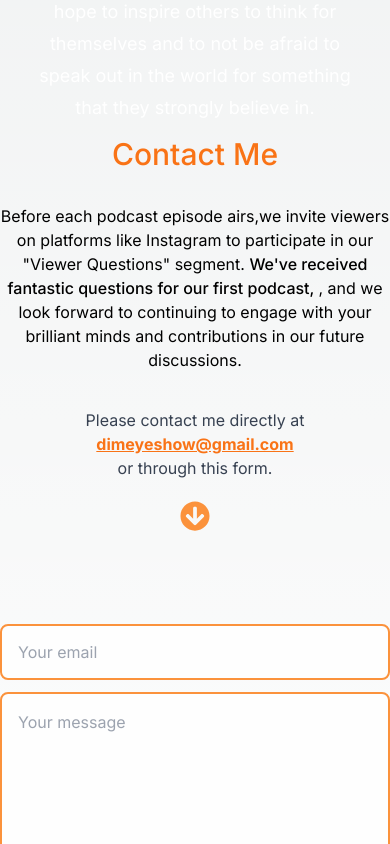
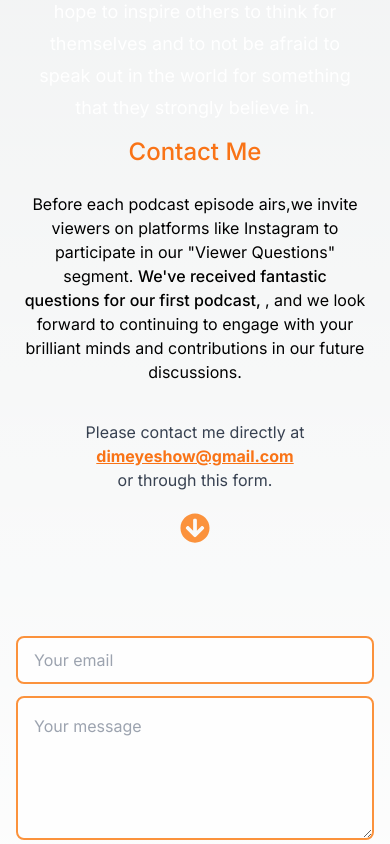
Before and after one commit to BrianBeilby/Purneet-Website, a Next.js app: page / in a window 390 px wide. Shown: the part 2600-3444 px from the top of the page. Built offline with nearby package versions, Linux system fonts and the light colour scheme; no server answers.

Commit message:
#contact section now mobile compatible

```diff
--- a/src/components/Contact.tsx
+++ b/src/components/Contact.tsx
@@ -30,7 +30,7 @@ export default function Contact() {
       <motion.section
         id="contact"
         ref={ref}
-        className="mb-20 sm:mb-32 w-[min(100%,38rem)] text-center scroll-mt-28 flex flex-col justify-center items-center mx-auto"
+        className="mb-20 sm:mb-32 w-[min(100%,38rem)] text-center scroll-mt-28 flex flex-col justify-center items-center mx-auto px-4"
         initial={{
           opacity: 0,
         }}
@@ -44,15 +44,15 @@ export default function Contact() {
           once: true,
         }}
       >
-        <h2 className="text-3xl font-medium capitalize mb-8 text-center text-orange-500">Contact me</h2>
+        <h2 className="text-2xl sm:text-3xl font-medium capitalize mb-6 sm:mb-8 text-center text-orange-500">Contact me</h2>
 
-        <p className="mb-3">
+        <p className="mb-3 px-2 sm:px-0">
         Before each podcast episode airs,we invite viewers on platforms like Instagram to participate in our &quot;Viewer Questions&quot; segment.{" "}
                 <span className="font-medium"> We&apos;ve received fantastic questions for our first podcast, </span>,
                 and we look forward to continuing to engage with your brilliant minds and contributions in our future discussions.{" "}
             </p>
 
-        <p className="text-gray-700 mt-6 dark:text-white/80" style={{ textAlign: "center" }}>
+        <p className="text-gray-700 mt-6 dark:text-white/80 text-center px-2 sm:px-0">
           Please contact me directly at{" "}
           <a className="text-orange-500 font-bold underline" href="mailto:dimeyeshow@gmail.com">
             dimeyeshow@gmail.com
@@ -82,14 +82,14 @@ export default function Contact() {
             toast.success("Email sent successfully!");
           } }>
           <input
-            className="h-14 px-4 rounded-lg border-2 border-orange-400 bg-white bg-opacity-80 focus:bg-opacity-100 hover:bg-white focus:border-4 focus:border-orange-400 transition-all"
+            className="h-12 sm:h-14 px-4 rounded-lg border-2 border-orange-400 bg-white bg-opacity-80 focus:bg-opacity-100 hover:bg-white focus:border-4 focus:border-orange-400 transition-all"
             name="senderEmail"
             type="email"
             required
             maxLength={500}
             placeholder="Your email" />
           <textarea
-            className="h-52 my-3 rounded-lg border-2 border-orange-400 p-4 bg-white bg-opacity-80 focus:bg-opacity-100 hover:bg-white focus:border-4 focus:border-orange-400 transition-all"
+            className="h-36 sm:h-52 my-3 rounded-lg border-2 border-orange-400 p-4 bg-white bg-opacity-80 focus:bg-opacity-100 hover:bg-white focus:border-4 focus:border-orange-400 transition-all"
             name="message"
             placeholder="Your message"
             required
```
